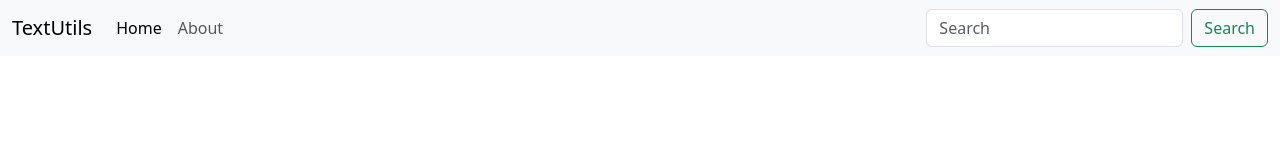
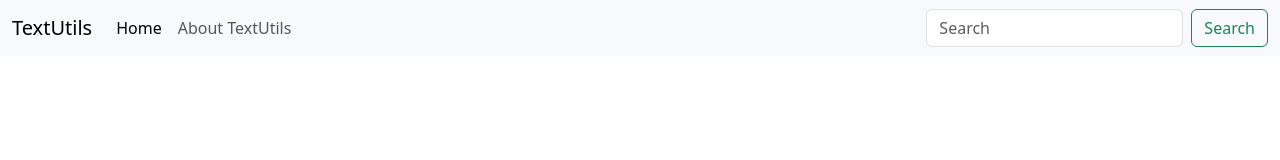
Before and after one commit to mspabitwar/textutils-react, a React (Create React App) app: page / in a window 1280 px wide. Shown: the top 160 px of the page. Built offline with nearby package versions, Linux system fonts and the light colour scheme.

Commit message:
video 6: props and propTypes

```diff
--- a/src/App.js
+++ b/src/App.js
@@ -1,30 +1,10 @@
 import './App.css';
+import Navbar from './components/Navbar';
 
 function App() {
   return (
     <>
-    <nav className="navbar navbar-expand-lg bg-body-tertiary">
-  <div className="container-fluid">
-    <a className="navbar-brand" href="/" >TextUtils</a>
-    <button className="navbar-toggler" type="button" data-bs-toggle="collapse" data-bs-target="#navbarSupportedContent" aria-controls="navbarSupportedContent" aria-expanded="false" aria-label="Toggle navigation">
-      <span className="navbar-toggler-icon"></span>
-    </button>
-    <div className="collapse navbar-collapse" id="navbarSupportedContent">
-      <ul className="navbar-nav me-auto mb-2 mb-lg-0">
-        <li className="nav-item">
-          <a className="nav-link active" aria-current="page" href="/" >Home</a>
-        </li>
-        <li className="nav-item">
-          <a className="nav-link" href="/" >About</a>
-        </li>
-      </ul>
-      <form className="d-flex" role="search">
-        <input className="form-control me-2" type="search" placeholder="Search" aria-label="Search"/>
-        <button className="btn btn-outline-success" type="submit">Search</button>
-      </form>
-    </div>
-  </div>
-</nav>
+      <Navbar title="TextUtils" aboutText="About TextUtils"/>
     </>
   );
 }
--- /dev/null
+++ b/src/components/Navbar.js
@@ -0,0 +1,39 @@
+import React from 'react'
+import PropTypes from 'prop-types'
+
+export default function Navbar(props) {
+  return (
+    <nav className="navbar navbar-expand-lg bg-body-tertiary">
+  <div className="container-fluid">
+    <a className="navbar-brand" href="/" >{props.title}</a>
+    <button className="navbar-toggler" type="button" data-bs-toggle="collapse" data-bs-target="#navbarSupportedContent" aria-controls="navbarSupportedContent" aria-expanded="false" aria-label="Toggle navigation">
+      <span className="navbar-toggler-icon"></span>
+    </button>
+    <div className="collapse navbar-collapse" id="navbarSupportedContent">
+      <ul className="navbar-nav me-auto mb-2 mb-lg-0">
+        <li className="nav-item">
+          <a className="nav-link active" aria-current="page" href="/" >Home</a>
+        </li>
+        <li className="nav-item">
+          <a className="nav-link" href="/" >{props.aboutText}</a>
+        </li>
+      </ul>
+      <form className="d-flex" role="search">
+        <input className="form-control me-2" type="search" placeholder="Search" aria-label="Search"/>
+        <button className="btn btn-outline-success" type="submit">Search</button>
+      </form>
+    </div>
+  </div>
+</nav>
+  )
+};
+
+Navbar.propTypes = {
+    title: PropTypes.string.isRequired,
+    aboutText: PropTypes.string.isRequired
+};
+
+Navbar.defaultProps = {
+    title: 'Set title here',
+    aboutText: 'About text here'
+};
```
